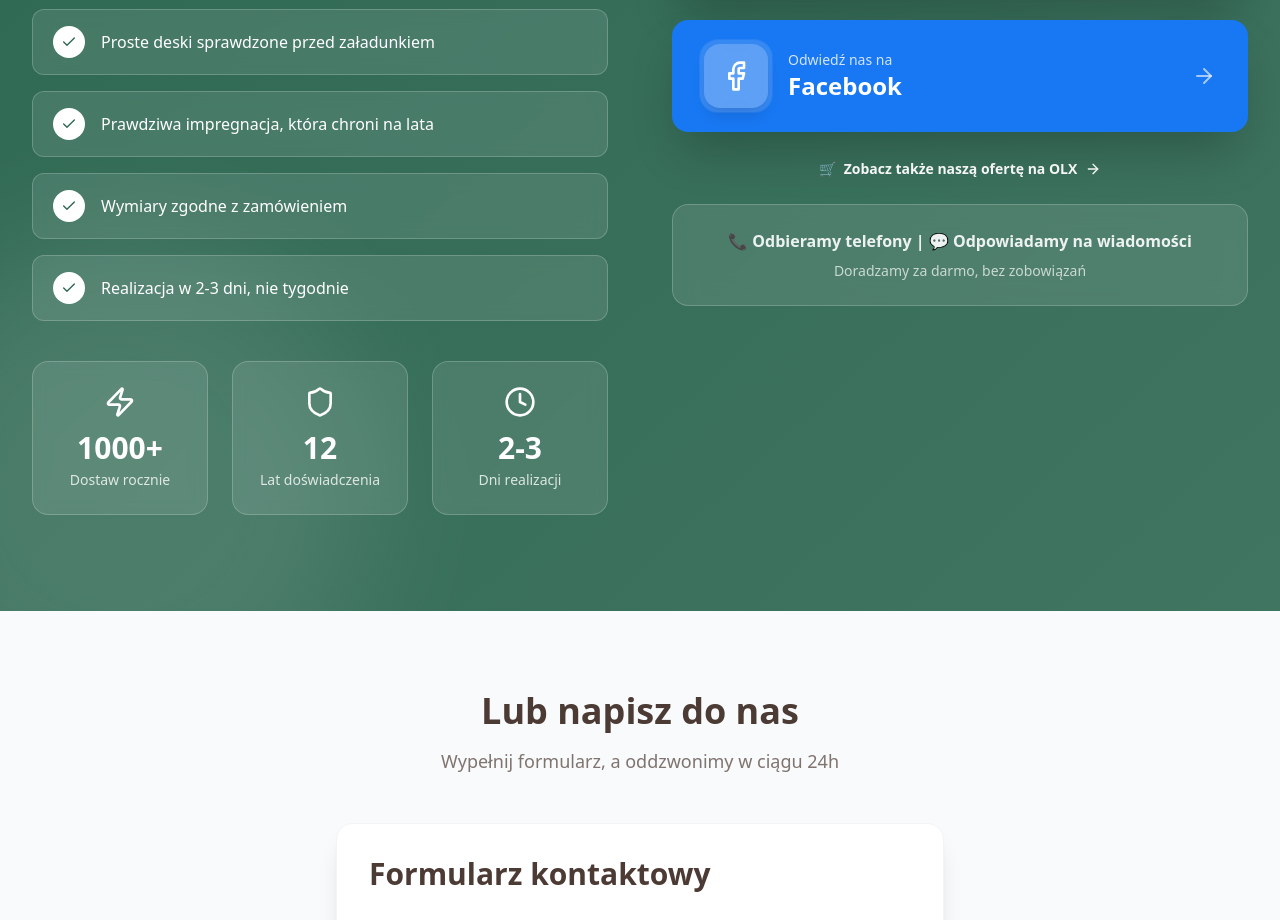
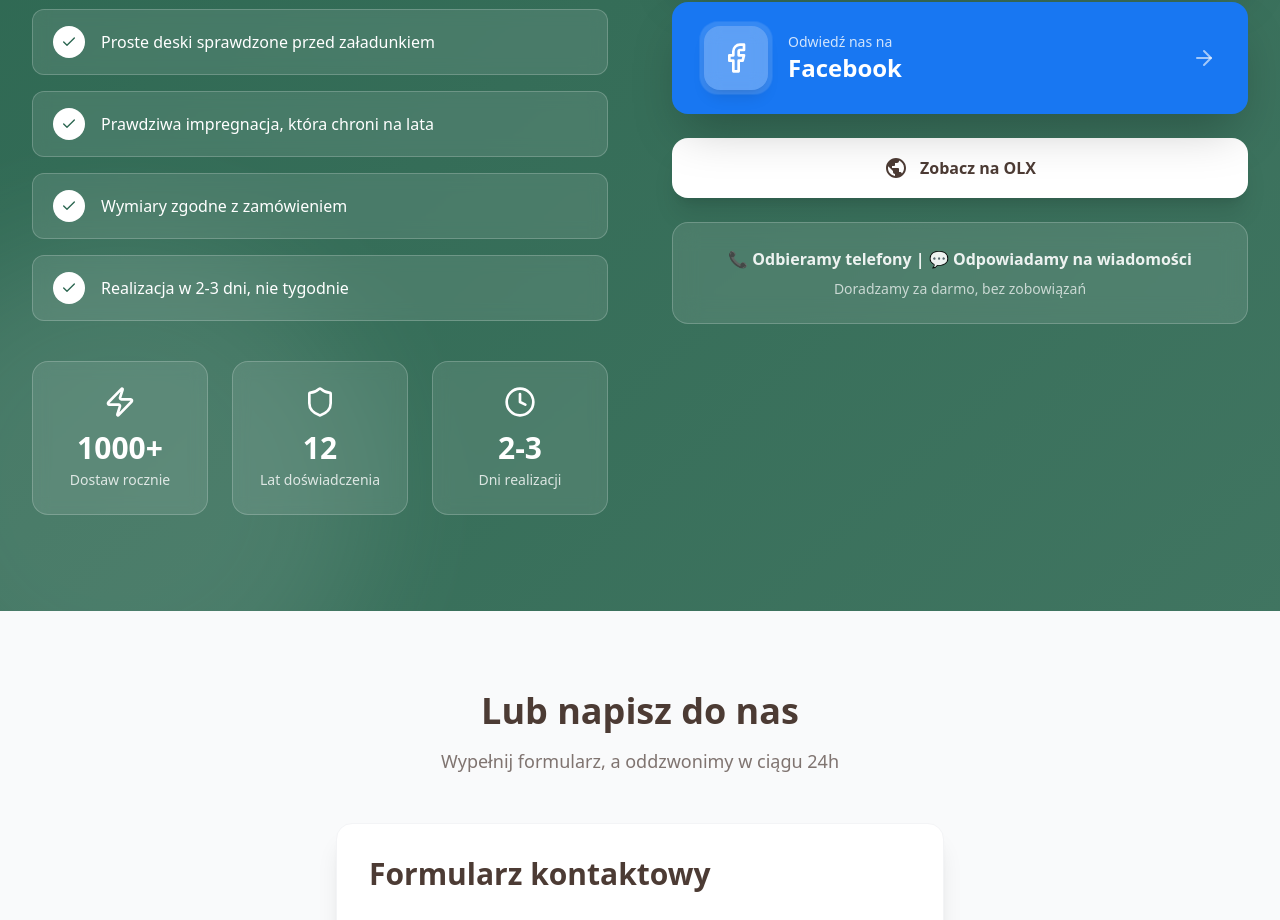
Before and after one commit to smart-marketing/bielinscy-drewno, a Next.js app: page /offer in a window 1280 px wide. Shown: the part 2016-2936 px from the top of the page. Built offline with nearby package versions, Linux system fonts and the light colour scheme; a web font is replaced by a local one.

Commit message:
poprawki

```diff
--- a/src/app/produkty/deska-szorstka/page.tsx
+++ b/src/app/produkty/deska-szorstka/page.tsx
@@ -51,7 +51,7 @@ const productData = {
     },
     {
       title: "Dobra do dalszej obróbki",
-      description: "Można strugar, ciąć, frezować według potrzeb"
+      description: "Można strugać, ciąć, frezować według potrzeb"
     }
   ],
 
--- a/src/components/FinalCTA.tsx
+++ b/src/components/FinalCTA.tsx
@@ -378,20 +378,23 @@ export default function FinalCTA() {
                 <ArrowRight className="w-6 h-6 text-white/60 group-hover:text-white group-hover:translate-x-2 transition-all" />
               </motion.a>
 
-
-{/* Link OLX */}
-<div className="mt-6 text-center">
-
-    <a href="https://www.olx.pl/d/oferta/deska-strugana-heblowana-22x120x4000-2-2cmx12cmx4m-CID628-IDIqENX.html"
-    target="_blank"
-    rel="noopener noreferrer"
-    className="inline-flex items-center gap-2 text-white hover:text-brand-green transition-colors text-sm font-semibold"
-  >
-    <span>🛒</span>
-    <span>Zobacz także naszą ofertę na OLX</span>
-    <ArrowRight className="w-4 h-4" />
-  </a>
-</div>
+{/* OLX Button */}
+<motion.a
+  href="https://www.olx.pl/d/oferta/deska-strugana-heblowana-22x120x4000-2-2cmx12cmx4m-CID628-IDIqENX.html"
+  target="_blank"
+  rel="noopener noreferrer"
+  initial={{ opacity: 0, scale: 0.9 }}
+  animate={isInView ? { opacity: 1, scale: 1 } : {}}
+  transition={{ duration: 0.5, delay: 0.5 }}
+  whileHover={{ scale: 1.05 }}
+  whileTap={{ scale: 0.95 }}
+  className="flex items-center justify-center gap-3 px-6 py-4 bg-white text-brand-brown rounded-2xl font-bold hover:bg-gray-50 transition-all shadow-xl hover:shadow-2xl border-2 border-white/20"
+>
+  <svg className="w-6 h-6" viewBox="0 0 24 24" fill="currentColor">
+    <path d="M12 2C6.48 2 2 6.48 2 12s4.48 10 10 10 10-4.48 10-10S17.52 2 12 2zm-1 17.93c-3.95-.49-7-3.85-7-7.93 0-.62.08-1.21.21-1.79L9 15v1c0 1.1.9 2 2 2v1.93zm6.9-2.54c-.26-.81-1-1.39-1.9-1.39h-1v-3c0-.55-.45-1-1-1H8v-2h2c.55 0 1-.45 1-1V7h2c1.1 0 2-.9 2-2v-.41c2.93 1.19 5 4.06 5 7.41 0 2.08-.8 3.97-2.1 5.39z"/>
+  </svg>
+  <span>Zobacz na OLX</span>
+</motion.a>
 
               {/* Info Badge */}
               <motion.div
--- a/src/components/Footer.tsx
+++ b/src/components/Footer.tsx
@@ -103,7 +103,7 @@ export default function Footer() {
                 </div>
               </div>
               <a
-                href="https://maps.google.com/?q=Mirotki,Skórcz"
+                href="https://www.google.com/maps?client=firefox-b-d&hs=CCYU&sca_esv=09a4dc9e07e27686&sxsrf=ANbL-n43RV5caBqo1ybKJS34clSPmkyntQ:1769169382599&si=AL3DRZFIhG6pAqfNLal55wUTwygCG0fClF3UxiOmgw9Hq7nbWfVuVj_mYb498RgwTlpnVJqk9Miiunm89pVTQlypGPUIJC-YBn9b8uBehPLQDwEvM6ioAzI9CEsAOusMGmzItDo-XQMenryI9ajt0G7KNQJs3Hb6nmdrSTNltFP2TfX6lDhplSo%3D&biw=1485&bih=703&dpr=1.25&aic=0&um=1&ie=UTF-8&fb=1&gl=pl&sa=X&geocode=KRlrxVPDlQJHMRRv2C8aoj0w&daddr=Mirotki+49,+83-225+Mirotki"
                 target="_blank"
                 rel="noopener noreferrer"
                 className="inline-flex items-center gap-2 text-brand-green hover:text-cream text-sm font-semibold transition-colors"
--- a/src/components/ProblemSolution.tsx
+++ b/src/components/ProblemSolution.tsx
@@ -20,7 +20,7 @@ const benefits = [
     icon: CheckCircle2,
     title: "Jakość sprawdzona przed wysyłką",
     description:
-      "Wybieramy proste deski, zgodne wymiary, prawdziwa impregnacja ciśnieniowa. Każdą dostawę kontrolujemy - dostajesz tylko materiał, na którym można polegać.",
+      "Wybieramy proste deski, zgodne wymiary, prawdziwa impregnacja. Każdą dostawę kontrolujemy - dostajesz tylko materiał, na którym można polegać.",
   },
   {
     icon: CreditCard,
```
